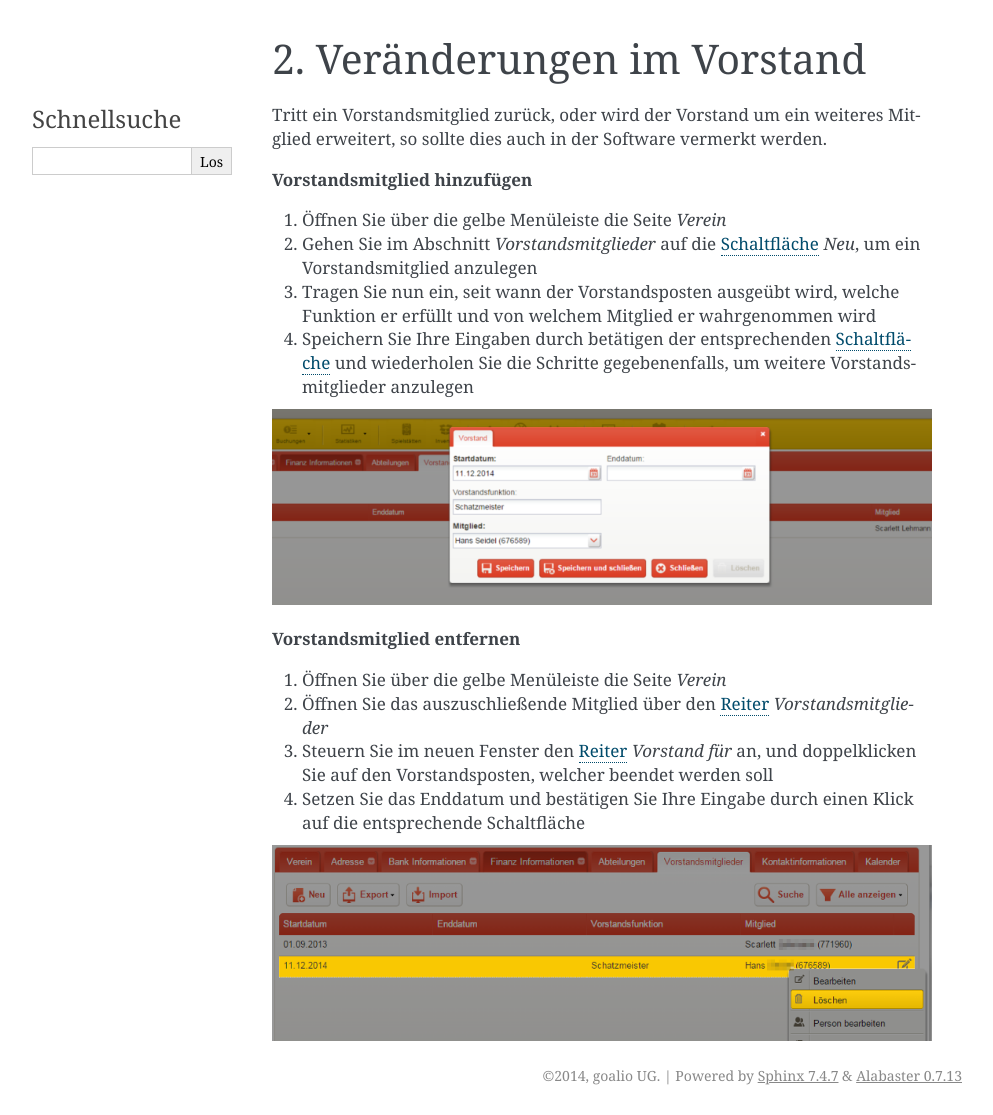
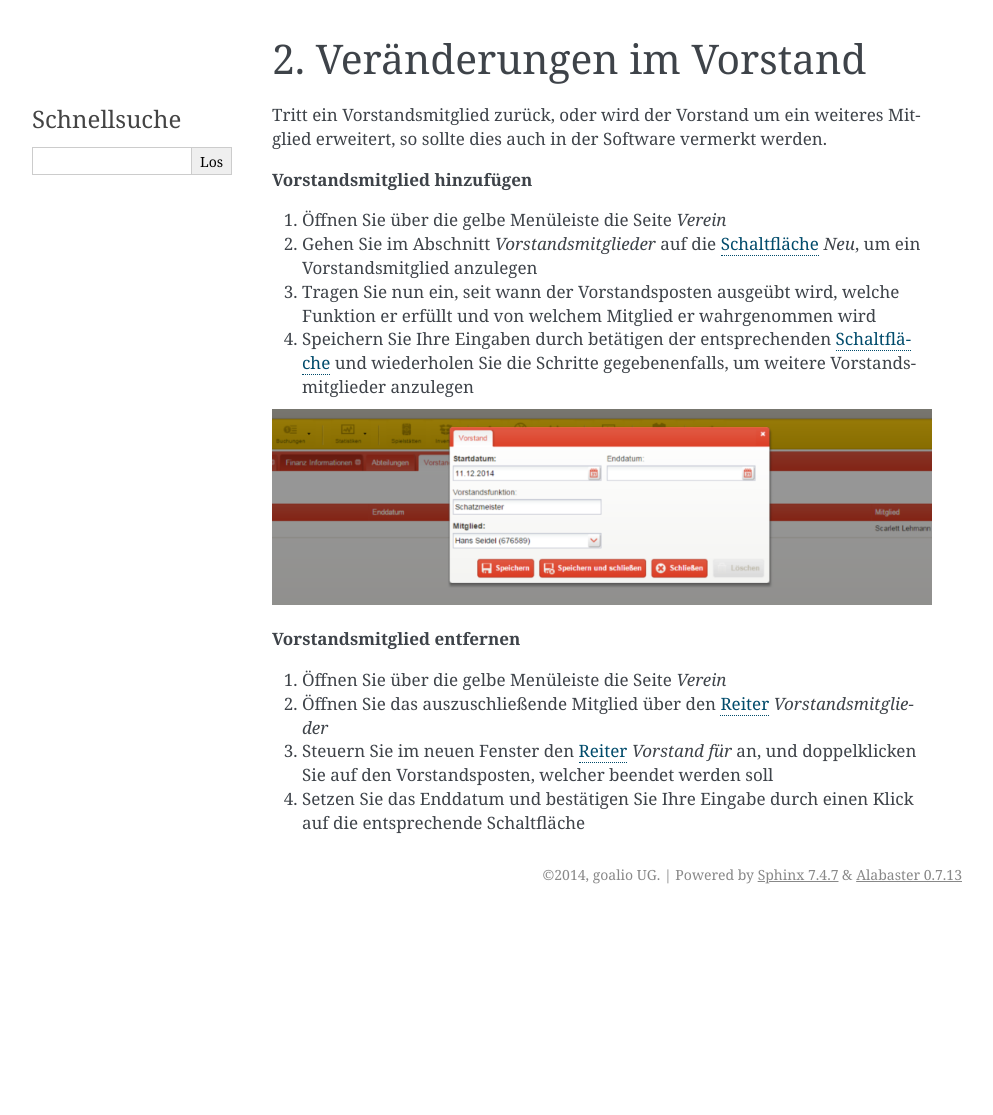
Before and after one commit to goalio/docs, a Sphinx documentation site: the page built from docs/anwendungsfaelle/vorstandswahlen.rst, in a window 1280 px wide. Shown: the whole page, without its empty margins (148-1141 px from the left). Built offline with Sphinx 7.4.7, drawn with Linux system fonts in a browser that asks for light colours; formulas are drawn with MathJax 3; after the commit the page ends 914 px from its top, so only the background shows below that.

Commit message:
Update vorstandswahlen.rst

```diff
--- a/docs/anwendungsfaelle/vorstandswahlen.rst
+++ b/docs/anwendungsfaelle/vorstandswahlen.rst
@@ -26,8 +26,6 @@ Tritt ein Vorstandsmitglied zurück, oder wird der Vorstand um ein weiteres Mitg
 
 4. Setzen Sie das Enddatum und bestätigen Sie Ihre Eingabe durch einen Klick auf die entsprechende Schaltfläche
 
-.. image:: ../images/gui/vorstandsmitglied-loeschen.png
-
 .. _Auswahlmenü: /de/latest/erste-schritte/benutzeroberflaeche.html#auswahl-menus
 .. _Schaltfläche: /de/latest/erste-schritte/benutzeroberflaeche.html#schaltflachen
 .. _Reiter: /de/latest/erste-schritte/benutzeroberflaeche.html#reiter
```
